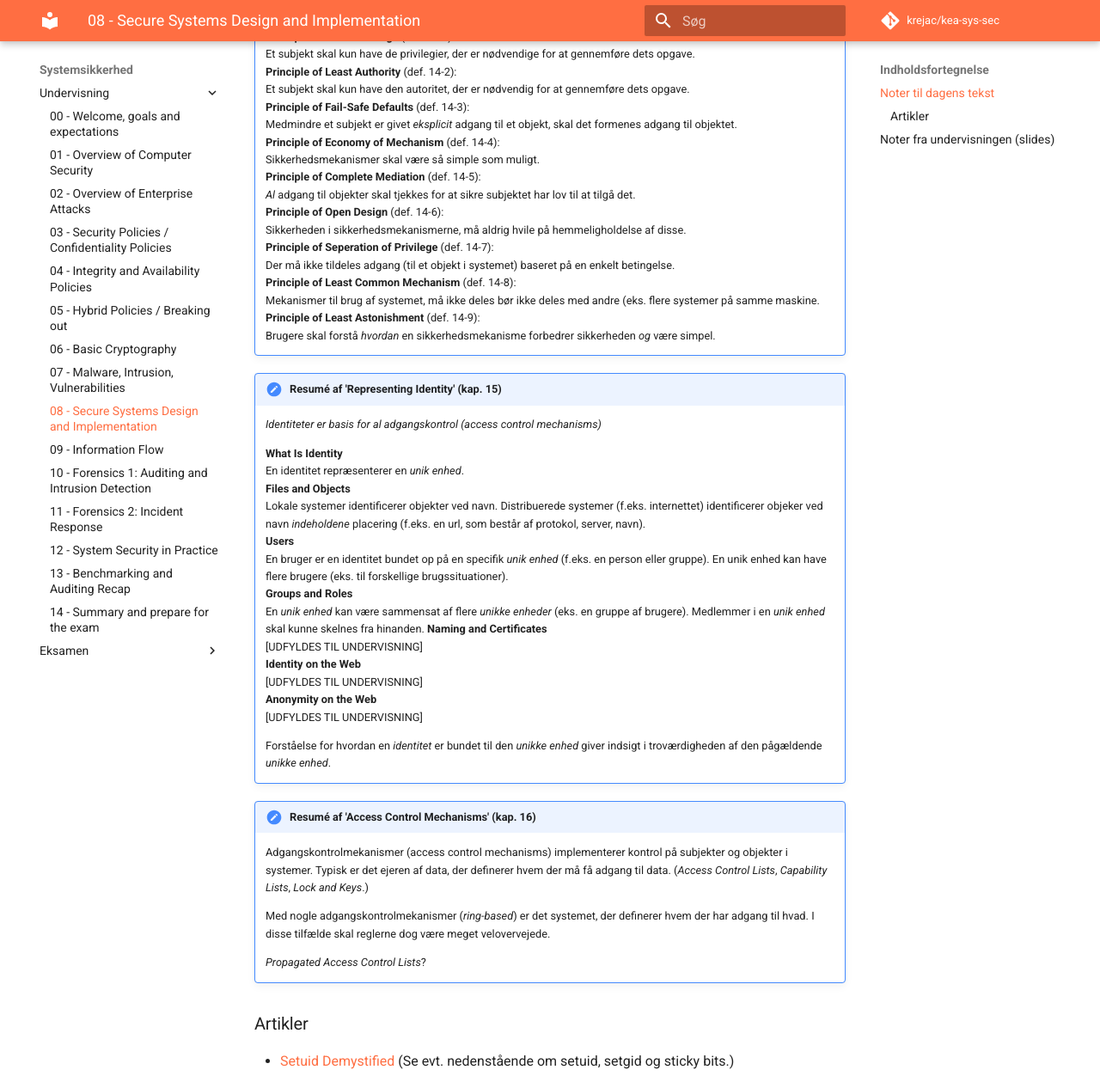
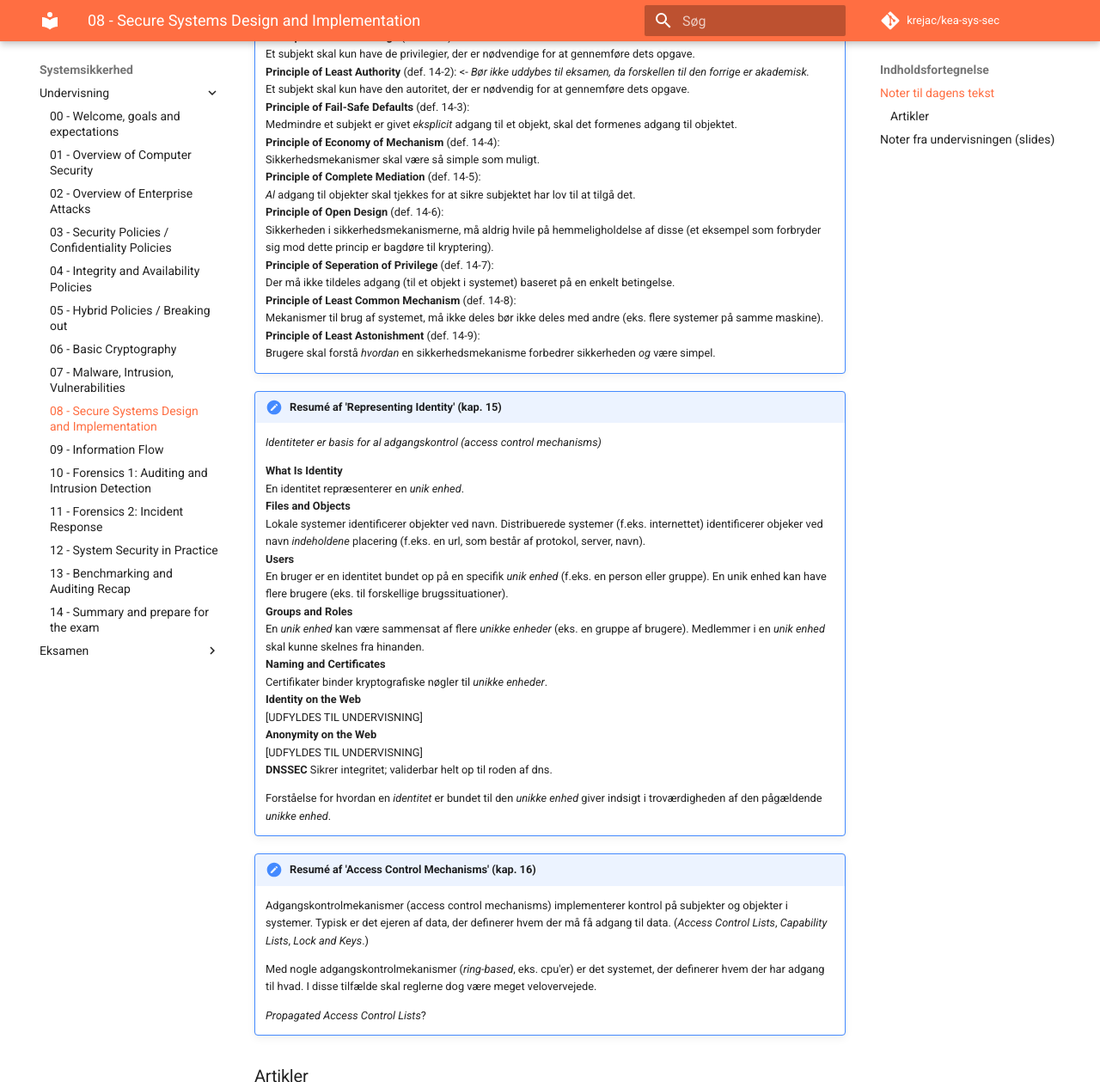
Before and after one commit to krejac/kea-sys-sec, an MkDocs documentation site: the page built from docs/undervisning/08-kursusgang.md, in a window 1280 px wide and 1400 px high, scrolled down 327 px, cut to the strip 0-1259 px from the top of the window. Shown: the whole strip at 86% size. Built offline with MkDocs 1.6.1 and Material for MkDocs 9.7.7, drawn with Linux system fonts in a browser that asks for light colours; comment, search, counter and statistics services are not loaded; some of the changed text lies outside the part shown.

Commit message:
Todays notes

```diff
--- a/docs/undervisning/08-kursusgang.md
+++ b/docs/undervisning/08-kursusgang.md
@@ -7,7 +7,7 @@
 
     **Principle of Least Privilege** (def. 14-1):
     Et subjekt skal kun have de privilegier, der er nødvendige for at gennemføre dets opgave.
-    **Principle of Least Authority** (def. 14-2):
+    **Principle of Least Authority** (def. 14-2): <- *Bør ikke uddybes til eksamen, da forskellen til den forrige er akademisk.*
     Et subjekt skal kun have den autoritet, der er nødvendig for at gennemføre dets opgave.
     **Principle of Fail-Safe Defaults** (def. 14-3):
     Medmindre et subjekt er givet *eksplicit* adgang til et objekt, skal det formenes adgang til objektet.
@@ -16,11 +16,11 @@
     **Principle of Complete Mediation** (def. 14-5):
     *Al* adgang til objekter skal tjekkes for at sikre subjektet har lov til at tilgå det.
     **Principle of Open Design** (def. 14-6):
-    Sikkerheden i sikkerhedsmekanismerne, må aldrig hvile på hemmeligholdelse af disse.
+    Sikkerheden i sikkerhedsmekanismerne, må aldrig hvile på hemmeligholdelse af disse (et eksempel som forbryder sig mod dette princip er bagdøre til kryptering).
     **Principle of Seperation of Privilege** (def. 14-7):
     Der må ikke tildeles adgang (til et objekt i systemet) baseret på en enkelt betingelse.
     **Principle of Least Common Mechanism** (def. 14-8):
-    Mekanismer til brug af systemet, må ikke deles bør ikke deles med andre (eks. flere systemer på samme maskine.
+    Mekanismer til brug af systemet, må ikke deles bør ikke deles med andre (eks. flere systemer på samme maskine).
     **Principle of Least Astonishment** (def. 14-9):
     Brugere skal forstå *hvordan* en sikkerhedsmekanisme forbedrer sikkerheden *og* være simpel.
 
@@ -36,11 +36,13 @@
     **Groups and Roles**
     En *unik enhed* kan være sammensat af flere *unikke enheder* (eks. en gruppe af brugere). Medlemmer i en *unik enhed* skal kunne skelnes fra hinanden.
     **Naming and Certificates**
-    [UDFYLDES TIL UNDERVISNING]
+    Certifikater binder kryptografiske nøgler til *unikke enheder*.
     **Identity on the Web**
     [UDFYLDES TIL UNDERVISNING]
     **Anonymity on the Web**
     [UDFYLDES TIL UNDERVISNING]
+    **DNSSEC**
+    Sikrer integritet; validerbar helt op til roden af dns.
 
     Forståelse for hvordan en *identitet* er bundet til den *unikke enhed* giver indsigt i troværdigheden af den pågældende *unikke enhed*.
 
@@ -48,15 +50,22 @@
 !!! note "Resumé af 'Access Control Mechanisms' (kap. 16)"
     Adgangskontrolmekanismer (access control mechanisms) implementerer kontrol på subjekter og objekter i systemer. Typisk er det ejeren af data, der definerer hvem der må få adgang til data. (*Access Control Lists*, *Capability Lists*, *Lock and Keys*.)
 
-    Med nogle adgangskontrolmekanismer (*ring-based*) er det systemet, der definerer hvem der har adgang til hvad. I disse tilfælde skal reglerne dog være meget velovervejede.
+    Med nogle adgangskontrolmekanismer (*ring-based*, eks. cpu'er) er det systemet, der definerer hvem der har adgang til hvad. I disse tilfælde skal reglerne dog være meget velovervejede.
 
     *Propagated Access Control Lists*?
 
 ### Artikler
 - [Setuid Demystified](https://people.eecs.berkeley.edu/~daw/papers/setuid-usenix02.pdf) (Se evt. nedenstående om setuid, setgid og sticky bits.)
 <center><iframe width="560" height="315" src="https://www.youtube.com/embed/rXZJLqbZ03Y" frameborder="0" allow="accelerometer; autoplay; encrypted-media; gyroscope; picture-in-picture" allowfullscreen></iframe></center>
+
 - [Some thoughts on security after ten years of qmail 1.0](http://cr.yp.to/qmail/qmailsec-20071101.pdf)
+**How to keep software safe:**
+Answer 1: *eliminating bugs − > Enforcing explicit data flow, Simplifying integer semantics, Avoiding parsing.*
+Answer 2: *eliminating code − > Identifying common functions, Reusing network tools, Reusing access controls, Reusing the filesystem.*
+Answer 3: *eliminating trusted code − > Accurately measuring the TCB, Isolating single-source transformations, Delaying multiple-source merges, Do we really need a small TCB?*
+
 - [Wedge: Splitting Applications into Reduced-Privilege Compartments](http://css.csail.mit.edu/6.858/2014/readings/wedge.pdf)
+Wedge
 
 *Find gerne tre spørgsmål til dages tekst, som skal søges besvaret i løbet af undervisningen. Det kan være eks. forståelsesmæssige spm. til anvendelighed af stoffet eller generel perspektivering.*
 
```
